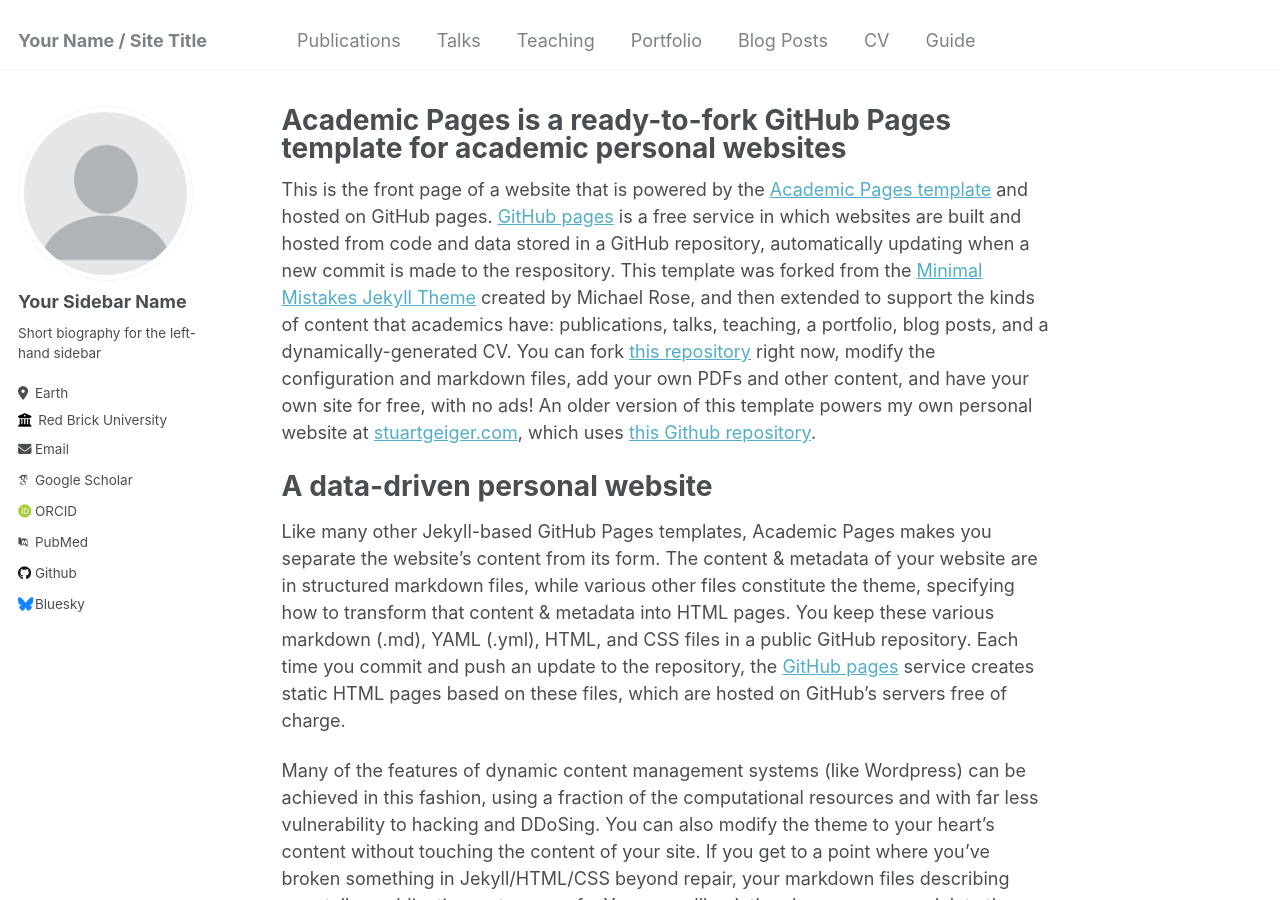
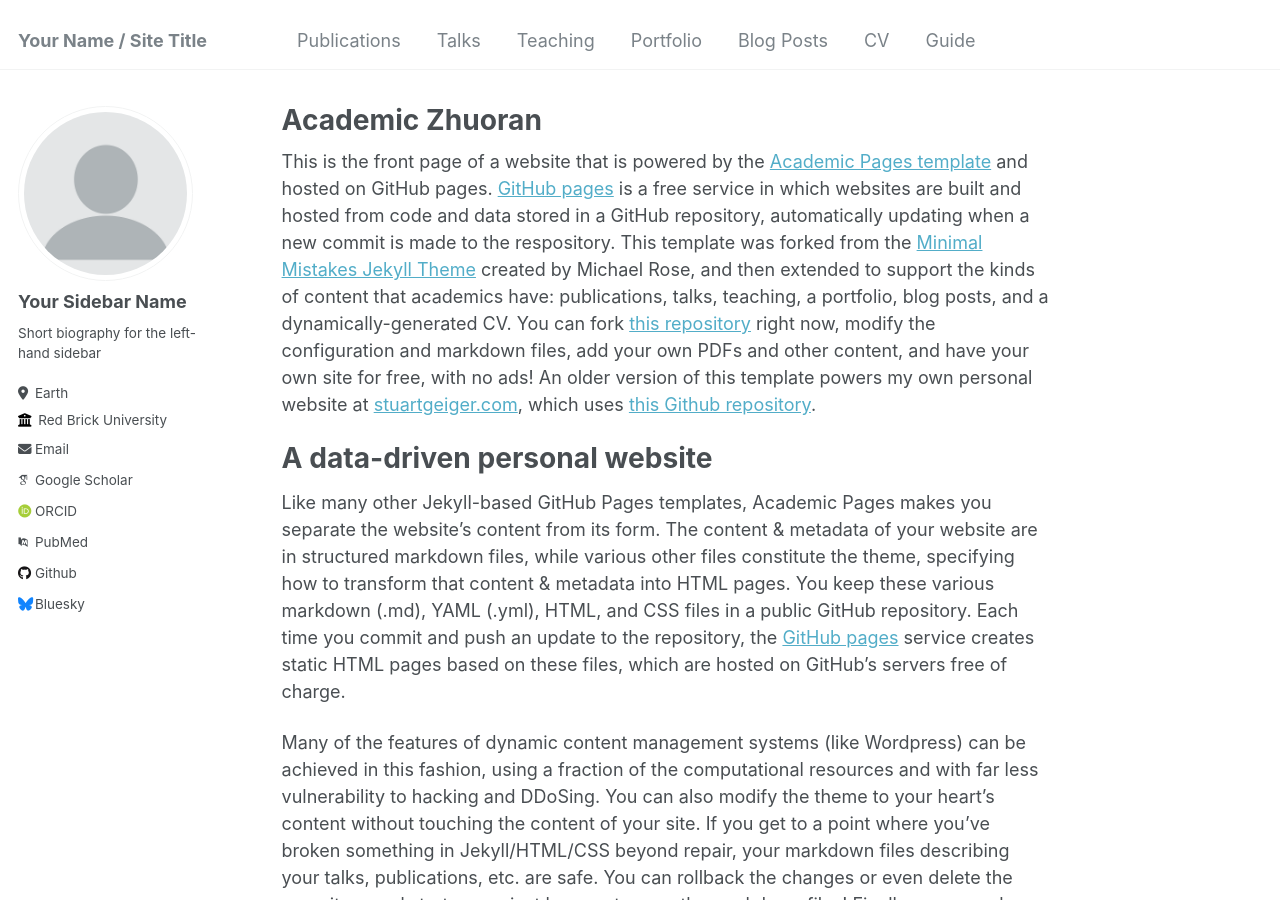
Before and after one commit to zhangzhuoran997997/zhangzhuoran997997.github.io, a Jekyll site: the page built from _pages/about.md, in a window 1280 px wide and 900 px high. Built offline with Jekyll 4.4.1, drawn with Linux system fonts in a browser that asks for light colours; some web fonts are replaced.

Commit message:
Update about.md

```diff
--- a/_pages/about.md
+++ b/_pages/about.md
@@ -1,6 +1,6 @@
 ---
 permalink: /
-title: "Academic Pages is a ready-to-fork GitHub Pages template for academic personal websites"
+title: "Academic Zhuoran"
 author_profile: true
 redirect_from:
   - /about/
```
